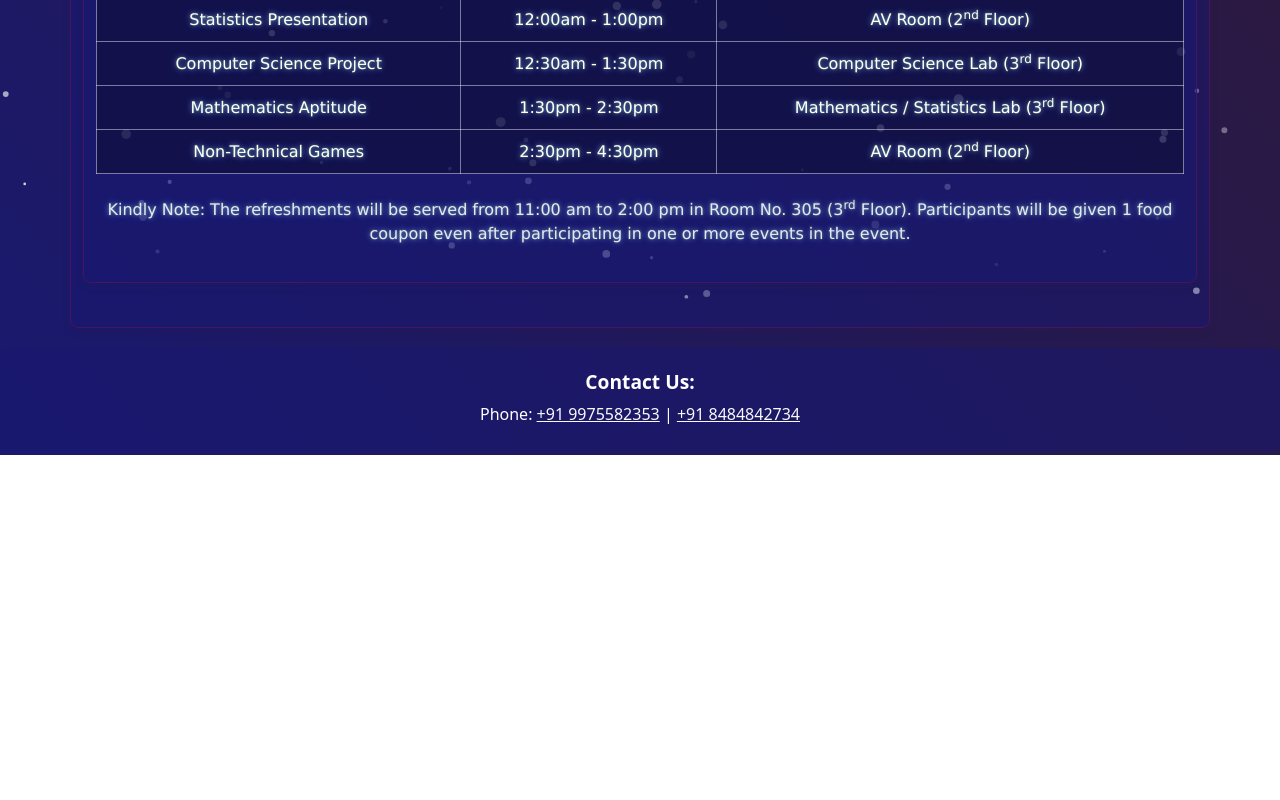
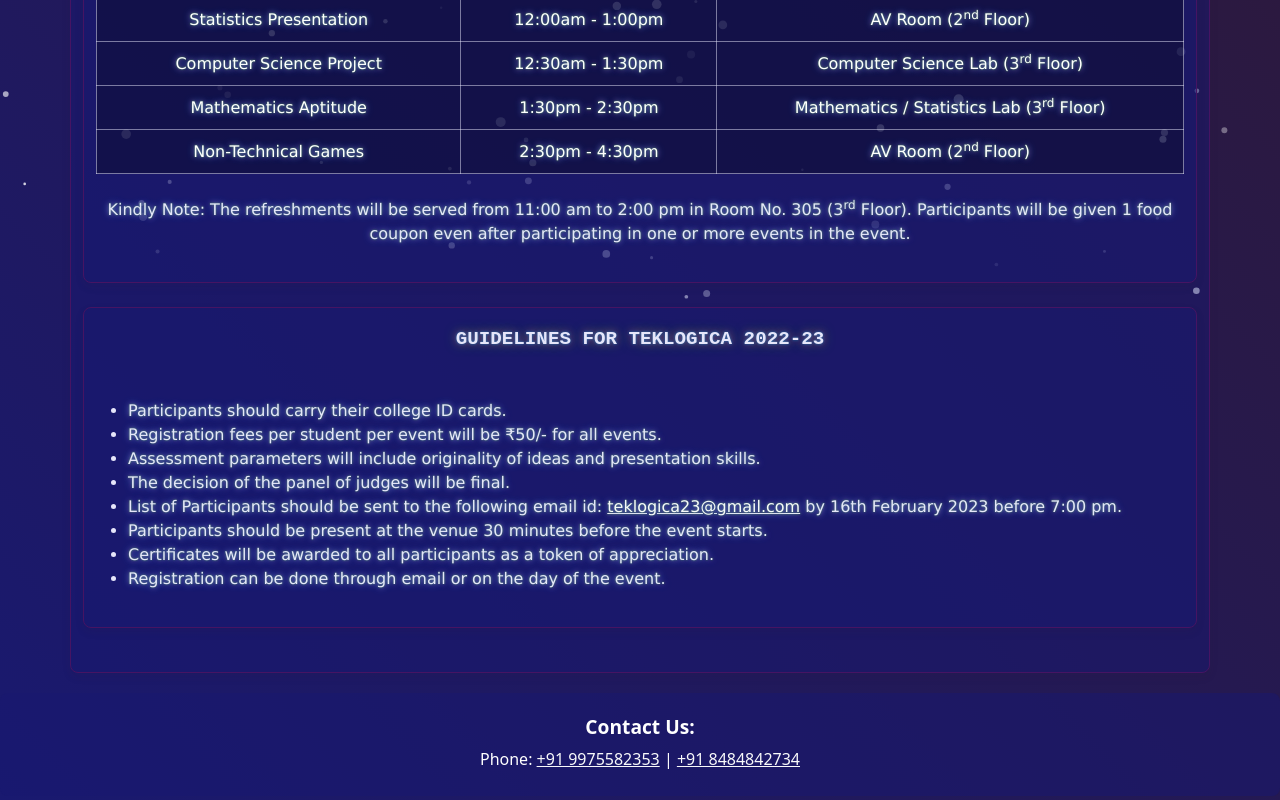
Before and after one commit to St-Miras-College-For-Girls/teklogica-2025, a plain HTML site: page time.html in a window 1280 px wide. Shown: the part 497-1297 px from the top of the page. Before the commit the page ends 952 px from the top, so only its background shows below. Drawn offline with nearby package versions, Linux system fonts and the light colour scheme; a web font is replaced by a local one.

Commit message:
Add files via upload

```diff
--- a/time.html
+++ b/time.html
@@ -162,6 +162,28 @@
           in the event.
         </p>
       </div>
+
+      <!-- New Guidelines Section -->
+      <div class="container my-4">
+        <h3 class="title-secondary text-center">GUIDELINES FOR TEKLOGICA 2022-23</h3>
+        <br />
+        <ul class="para1-b text-start" style="margin-top: 1rem">
+          <li>Participants should carry their college ID cards.</li>
+          <li>Registration fees per student per event will be ₹50/- for all events.</li>
+          <li>Assessment parameters will include originality of ideas and presentation skills.</li>
+          <li>The decision of the panel of judges will be final.</li>
+          <li>
+            List of Participants should be sent to the following email id:
+            <a href="mailto:teklogica23@gmail.com" class="text-light" style="text-decoration: underline"
+              >teklogica23@gmail.com</a
+            >
+            by 16th February 2023 before 7:00 pm.
+          </li>
+          <li>Participants should be present at the venue 30 minutes before the event starts.</li>
+          <li>Certificates will be awarded to all participants as a token of appreciation.</li>
+          <li>Registration can be done through email or on the day of the event.</li>
+        </ul>
+      </div>
     </div>
 
     <footer class="footer mt-2 py-1 text-center">
```
